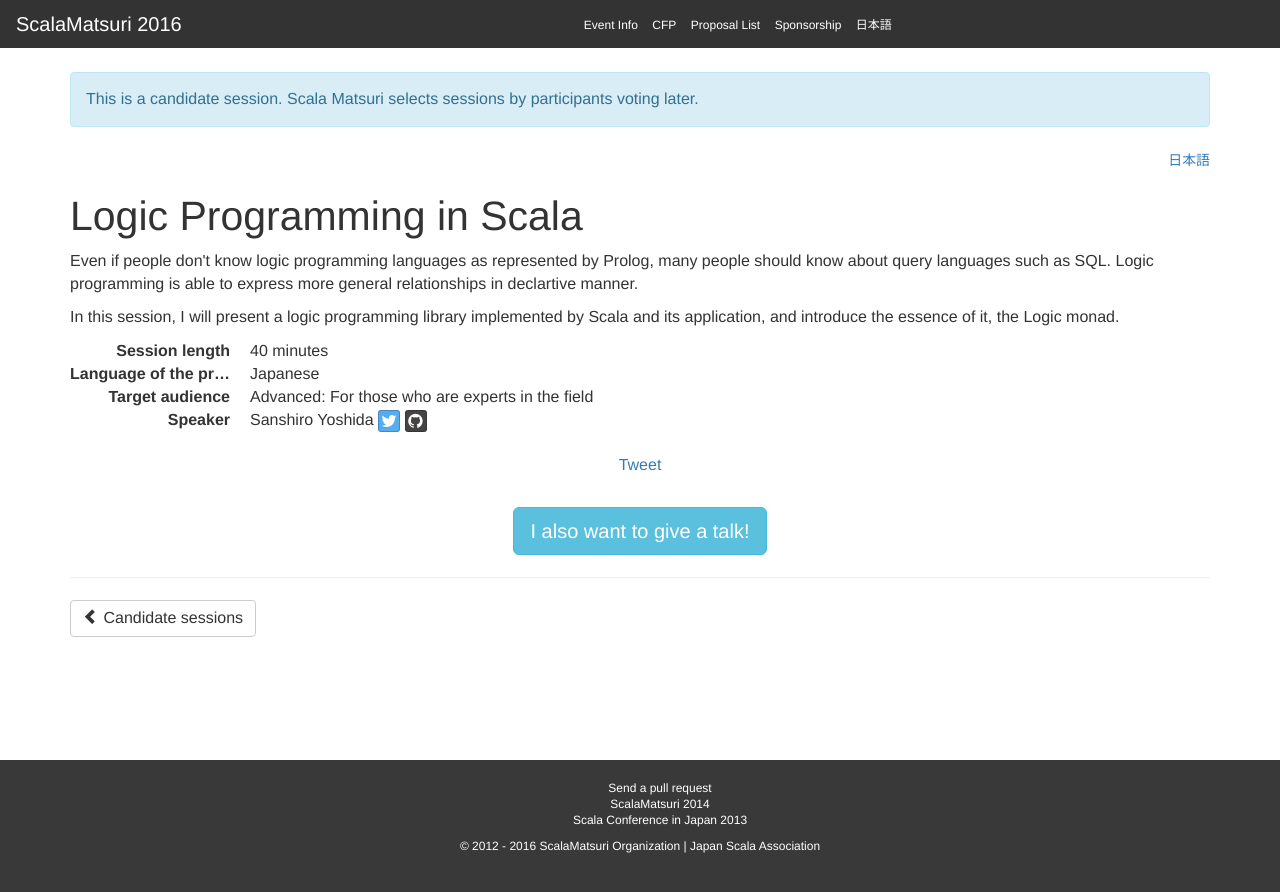
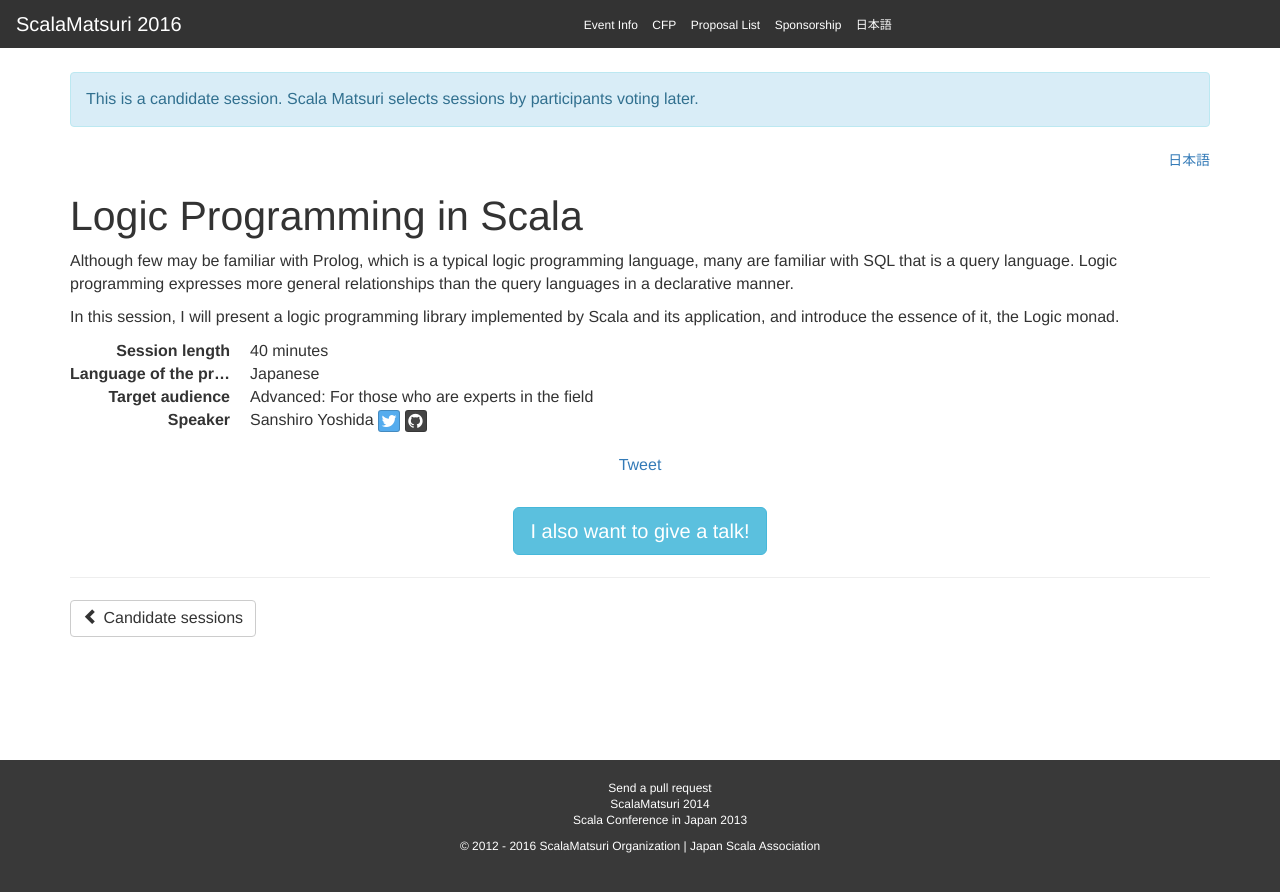
Before and after one commit to scalajp/2016.scalamatsuri.org, a Jekyll site: the page built from _candidates_en/SanshiroYoshida_1.html, in a window 1280 px wide. Shown: the top 892 px of the page. Built offline with Jekyll 4.4.1, drawn with Linux system fonts in a browser that asks for light colours; nearby versions of some CDN libraries; comment, search, counter and statistics services are not loaded.

Commit message:
apply review comments

```diff
--- a/_candidates_en/SanshiroYoshida_1.html
+++ b/_candidates_en/SanshiroYoshida_1.html
@@ -7,6 +7,6 @@ language: Japanese
 twitter: https://twitter.com/halcat0x15a
 github: https://github.com/halcat0x15a
 ---
-<p>Even if people don't know logic programming languages as represented by Prolog, many people should know about query languages such as SQL. Logic programming is able to express more general relationships in declartive manner.</p>
+<p>Although few may be familiar with Prolog, which is a typical logic programming language, many are familiar with SQL that is a query language. Logic programming expresses more general relationships than the query languages in a declarative manner.</p>
 
 <p>In this session, I will present a logic programming library implemented by Scala and its application, and introduce the essence of it, the Logic monad.</p>
```
